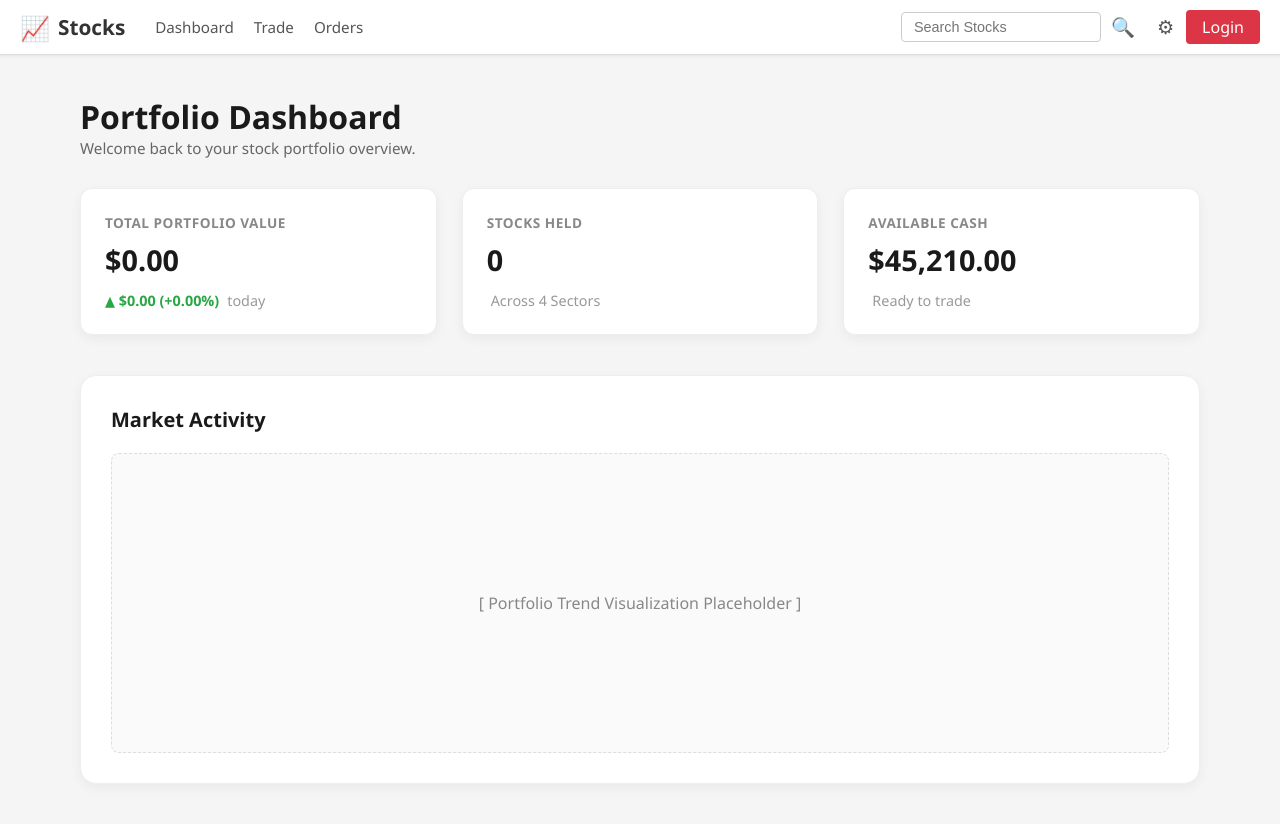
After one commit to valeriu-viscreanu/StockApp, an ASP.NET Core app: template src/StockApp.Web/Views/Home/Index.cshtml in a window 1280 px wide. The commit adds this page. Run offline with ASP.NET Core 8, Linux system fonts and the light colour scheme; the template is opened without the code that fills it, so the values that code supplies are empty; some libraries are stand-ins or nearby versions.

Commit message:
Added new dummy dashboard page

```diff
--- /dev/null
+++ b/src/StockApp.Web/Views/Home/Index.cshtml
@@ -0,0 +1,48 @@
+@model StockApp.Models.PortfolioSummary
+
+@{
+    ViewData["Title"] = "Dashboard";
+}
+
+<div class="dashboard-container">
+    <div class="dashboard-header">
+        <h1>Portfolio Dashboard</h1>
+        <p class="text-muted">Welcome back to your stock portfolio overview.</p>
+    </div>
+
+    <div class="stats-grid">
+        <div class="stat-card">
+            <div class="stat-label">Total Portfolio Value</div>
+            <div class="stat-value">$@Model.TotalPortfolioValue.ToString("N2")</div>
+            <div class="stat-footer stats-positive">
+                &#9650; $@Model.DayChange.ToString("N2") (+@Model.DayChangePercentage.ToString("F2")%)
+                <span class="footer-label">today</span>
+            </div>
+        </div>
+
+        <div class="stat-card">
+            <div class="stat-label">Stocks Held</div>
+            <div class="stat-value">@Model.TotalStocksHeld</div>
+            <div class="stat-footer">
+                <span class="footer-label">Across 4 Sectors</span>
+            </div>
+        </div>
+
+        <div class="stat-card">
+            <div class="stat-label">Available Cash</div>
+            <div class="stat-value">$45,210.00</div>
+            <div class="stat-footer">
+                <span class="footer-label">Ready to trade</span>
+            </div>
+        </div>
+    </div>
+
+    <div class="dashboard-section">
+        <div class="section-card">
+            <h2>Market Activity</h2>
+            <div style="height: 300px; display: flex; align-items: center; justify-content: center; background: #fafafa; border: 1px dashed #ddd; border-radius: 8px; color: #888;">
+                [ Portfolio Trend Visualization Placeholder ]
+            </div>
+        </div>
+    </div>
+</div>
--- a/src/StockApp.Web/Views/Shared/_Layout.cshtml
+++ b/src/StockApp.Web/Views/Shared/_Layout.cshtml
@@ -9,11 +9,12 @@
 <body>
     <header>
         <nav class="navbar">
-            <div class="navbar-brand">
+            <a class="navbar-brand" asp-controller="Home" asp-action="Index" style="text-decoration: none; color: inherit;">
                 <span class="brand-icon">&#128200;</span>
                 <span class="brand-text">Stocks</span>
-            </div>
+            </a>
             <div class="navbar-links">
+                <a asp-controller="Home" asp-action="Index">Dashboard</a>
                 <a asp-controller="Trade" asp-action="Index">Trade</a>
                 <a asp-controller="Trade" asp-action="Orders">Orders</a>
             </div>
--- a/src/StockApp.Web/wwwroot/css/site.css
+++ b/src/StockApp.Web/wwwroot/css/site.css
@@ -319,3 +319,95 @@ body {
         flex-direction: column;
     }
 }
+
+/* ===== Dashboard Layout ===== */
+.dashboard-container {
+    padding: 40px;
+    max-width: 1200px;
+    margin: 0 auto;
+}
+
+.dashboard-header {
+    margin-bottom: 30px;
+}
+
+.dashboard-header h1 {
+    font-size: 2rem;
+    font-weight: 700;
+    color: #1a1a1a;
+}
+
+.text-muted {
+    color: #666;
+    font-size: 0.95rem;
+}
+
+.stats-grid {
+    display: grid;
+    grid-template-columns: repeat(auto-fit, minmax(280px, 1fr));
+    gap: 25px;
+    margin-bottom: 40px;
+}
+
+.stat-card {
+    background: #fff;
+    padding: 24px;
+    border-radius: 12px;
+    box-shadow: 0 4px 12px rgba(0, 0, 0, 0.05);
+    border: 1px solid #eee;
+    transition: transform 0.2s, box-shadow 0.2s;
+}
+
+.stat-card:hover {
+    transform: translateY(-4px);
+    box-shadow: 0 8px 24px rgba(0, 0, 0, 0.08);
+}
+
+.stat-label {
+    font-size: 0.85rem;
+    font-weight: 600;
+    color: #888;
+    text-transform: uppercase;
+    letter-spacing: 0.5px;
+    margin-bottom: 8px;
+}
+
+.stat-value {
+    font-size: 1.8rem;
+    font-weight: 700;
+    color: #1a1a1a;
+    margin-bottom: 12px;
+}
+
+.stat-footer {
+    display: flex;
+    align-items: center;
+    gap: 4px;
+    font-size: 0.9rem;
+    font-weight: 600;
+}
+
+.stats-positive {
+    color: #28a745;
+}
+
+.footer-label {
+    color: #999;
+    font-weight: 400;
+    margin-left: 4px;
+}
+
+.section-card {
+    background: #fff;
+    padding: 30px;
+    border-radius: 16px;
+    box-shadow: 0 4px 12px rgba(0, 0, 0, 0.05);
+    border: 1px solid #eee;
+}
+
+.section-card h2 {
+    font-size: 1.25rem;
+    font-weight: 700;
+    margin-bottom: 20px;
+    color: #1a1a1a;
+}
```
Also changed, not shown: src/StockApp.Web/Controllers/HomeController.cs (added, +25 -0 lines), src/StockApp.Web/Models/PortfolioSummary.cs (added, +12 -0 lines).
